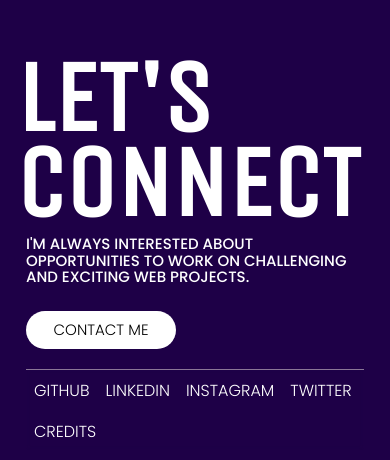
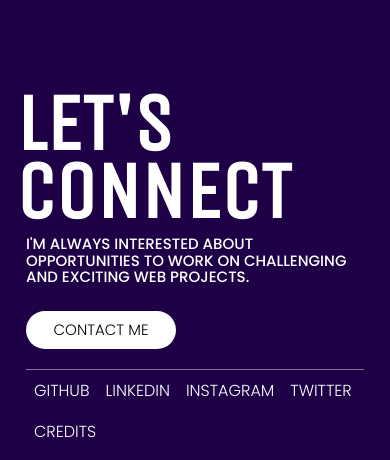
Before and after one commit to dangnhathuy/pianofolio, a React (Create React App) app: page / in a window 390 px wide. Shown: the part 3254-3714 px from the top of the page. Built offline with nearby package versions, Linux system fonts and the light colour scheme.

Commit message:
fixing contact font

```diff
--- a/src/components/contact/Contact.js
+++ b/src/components/contact/Contact.js
@@ -39,7 +39,7 @@ const SectionMainContainer = styled.div`
 
 const ContactHeading = styled.h2`
   font-family: var(--unicaone);
-  font-size: clamp(100px, 10vw, 165px);
+  font-size: clamp(80px, 10vw, 165px);
   margin: 16px 16px 0;
   max-width: 400px;
   line-height: 0.85;
@@ -48,6 +48,8 @@ const ContactHeading = styled.h2`
   @media (max-width: 1250px) {
     margin: 0;
   }
+
+
 `;
 
 const ContactText = styled(Text)`
```
